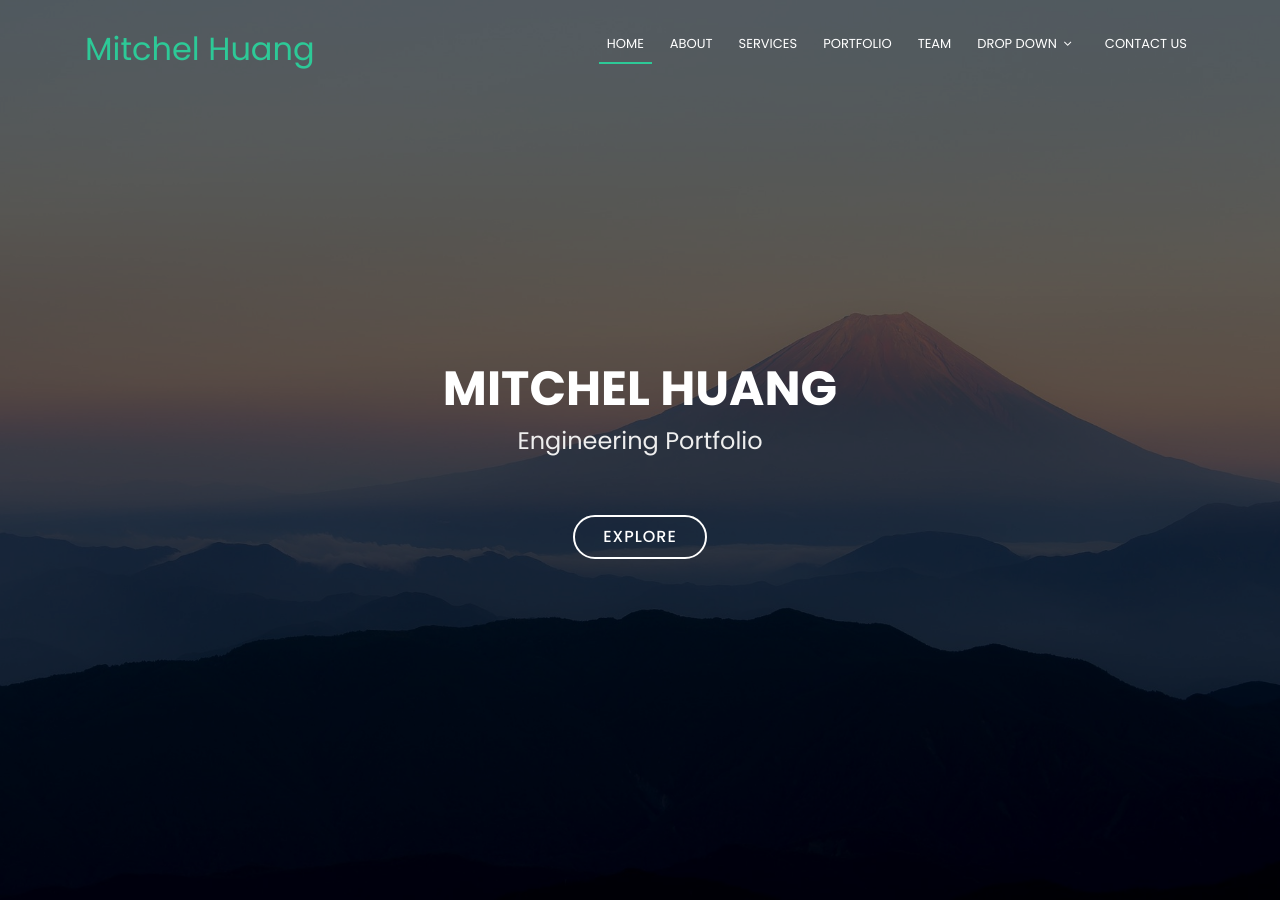
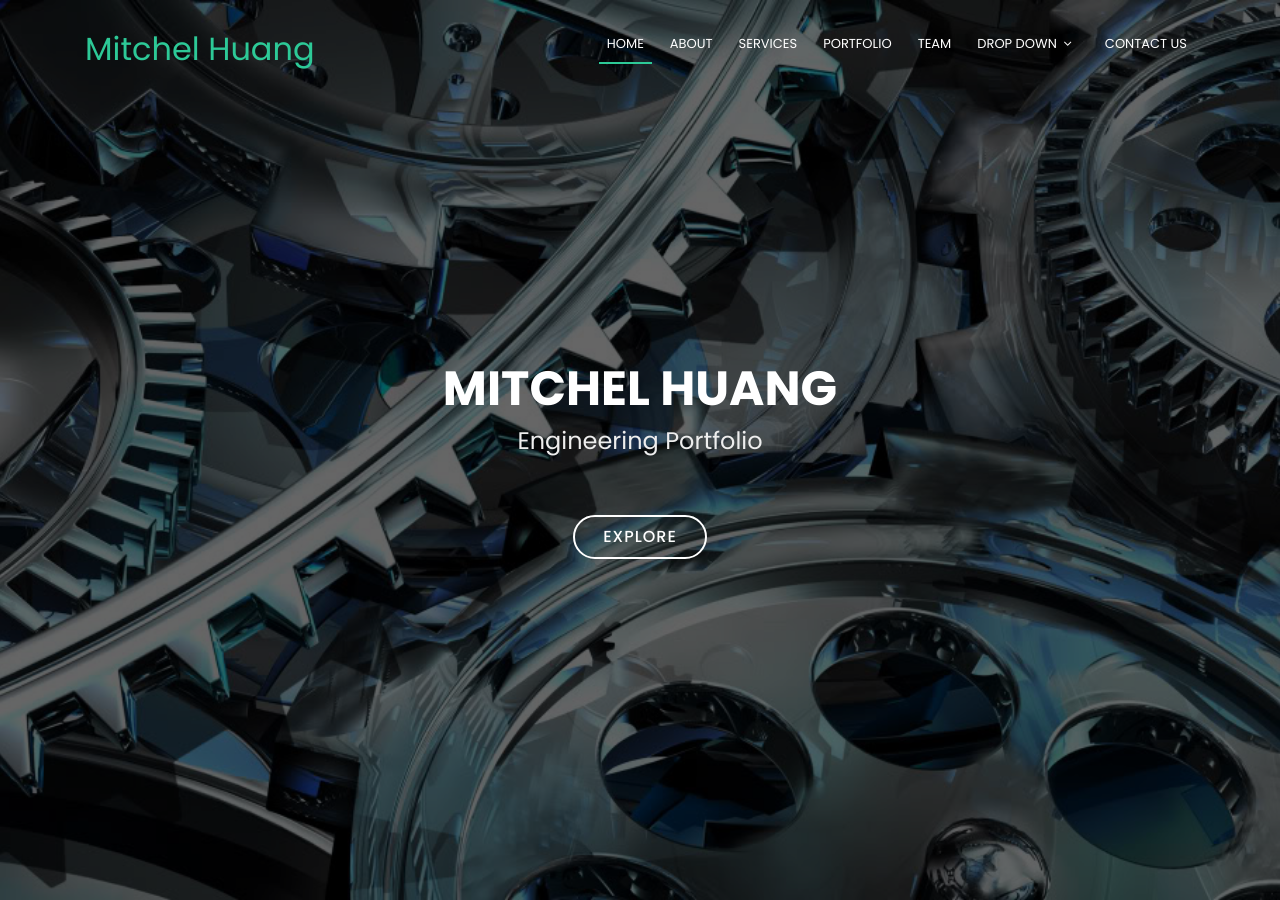
Before and after one commit to mithuang/mithuang.github.io, a Jekyll site: the page index.html, which Jekyll copies as it is, in a window 1280 px wide and 900 px high. Built offline with Jekyll 4.4.1, drawn with Linux system fonts in a browser that asks for light colours.

Commit message:
new background

```diff
--- a/css/style.css
+++ b/css/style.css
@@ -138,7 +138,7 @@ h1, h2, h3, h4, h5, h6 {
 #hero {
   width: 100%;
   height: 100vh;
-  background: url(../img/hero-bg.jpg) top center;
+  background: url(../img/gears-bg.jpg) top center;
   background-size: cover;
   position: relative;
 }
```
Also changed, not shown: img/gears-bg.jpg (added).
